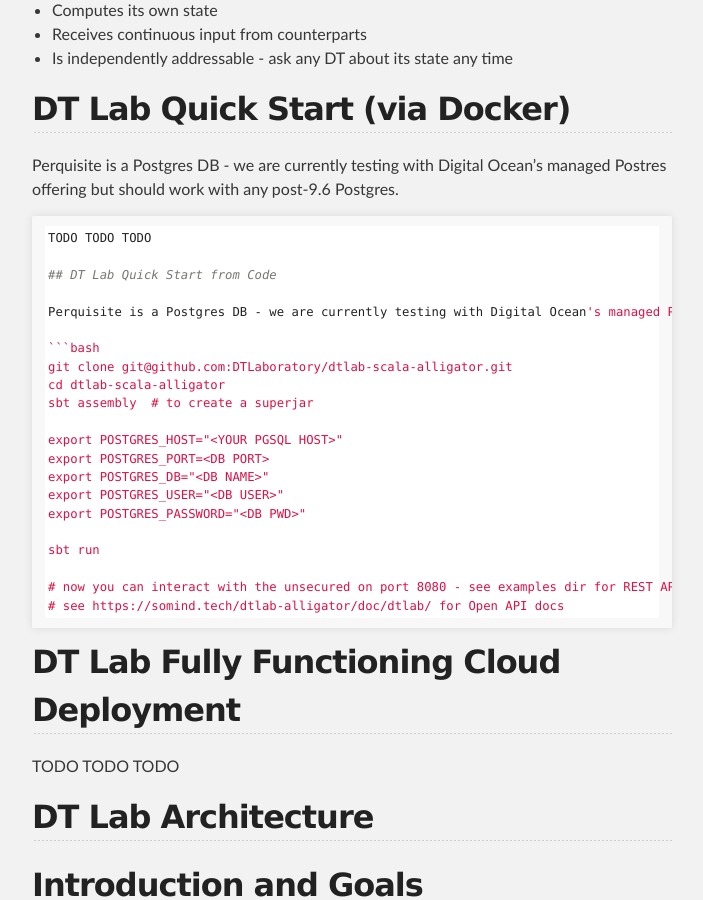
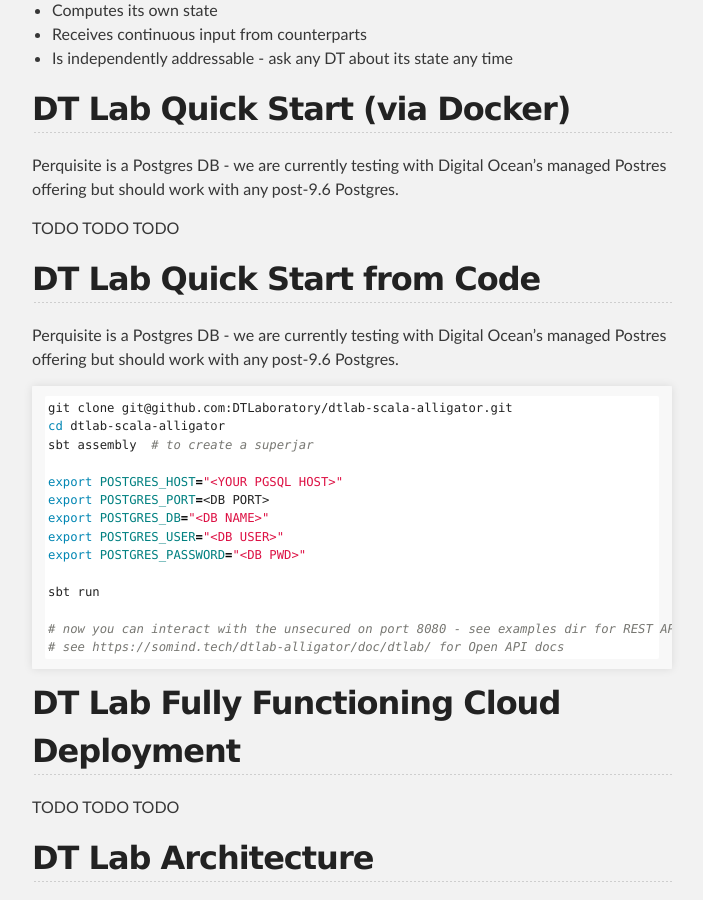
Before and after one commit to DTLaboratory/dtlaboratory.github.io, a Jekyll site: the page built from index.md, in a window 1280 px wide and 900 px high, scrolled down 1382 px. Shown: the whole window, without its empty margins (288-991 px from the left). Built offline with Jekyll 4.4.1, drawn with Linux system fonts in a browser that asks for light colours; our own code applies the rules of GitHub Pages for plain Markdown files.

Commit message:
quickstart

````diff
--- a/index.md
+++ b/index.md
@@ -46,7 +46,6 @@ In DT Lab, Each DT:
 
 Perquisite is a Postgres DB - we are currently testing with Digital Ocean's managed Postres offering but should work with any post-9.6 Postgres.
 
-```bash
 TODO TODO TODO
 
 ## DT Lab Quick Start from Code
````
